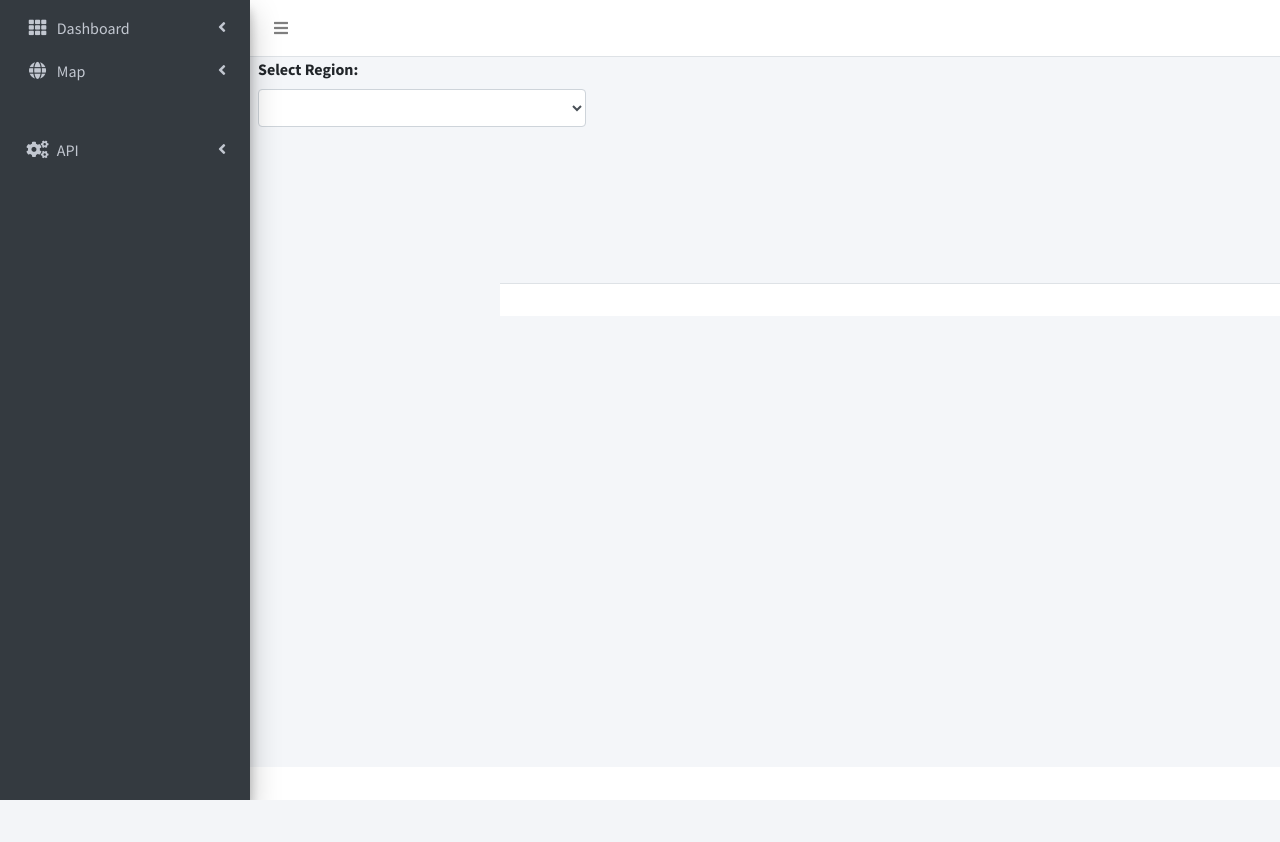
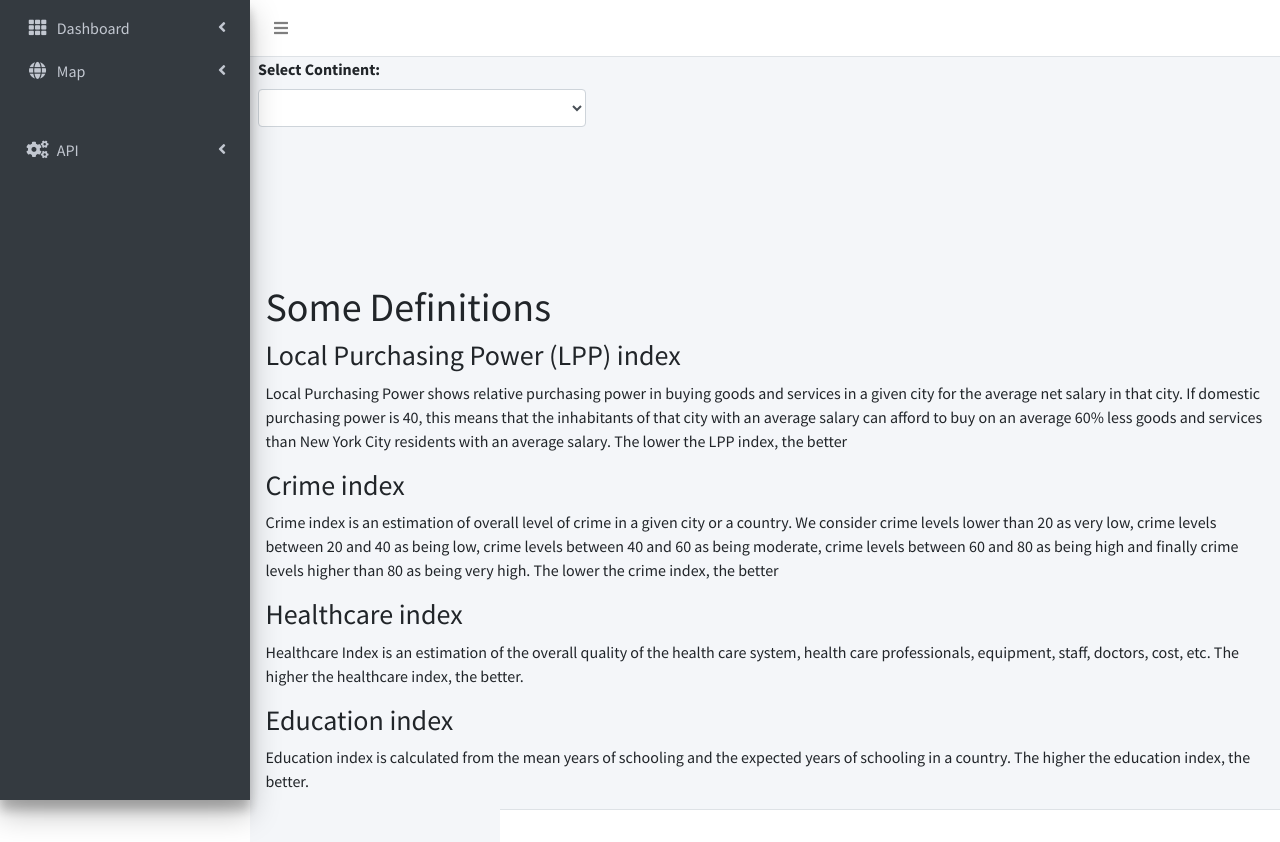
Before and after one commit to alphonsuscjw/Migration-Consultant, a Flask app: page / in a window 1280 px wide. Before the commit the page ends 800 px from the top, so only its background shows below. Run offline with Flask 2, Linux system fonts and the light colour scheme; data comes from the database, SQL or seed files in the repository; lists and menus that the app fills with data are empty; a map, chart or similar area stays blank; some libraries are stand-ins or nearby versions.

Commit message:
inserted definitions

```diff
--- a/app.py
+++ b/app.py
@@ -1,5 +1,4 @@
 # import necessary libraries
-
 import os
 from sqlalchemy.ext.automap import automap_base
 from sqlalchemy.orm import Session
@@ -30,7 +29,6 @@
 Countries = Base.classes.countries
 Cities = Base.classes.cities
 ########################################
-
 
 #Landing page
 @app.route('/')
--- a/static/js/app_dashboard.js
+++ b/static/js/app_dashboard.js
@@ -130,7 +130,7 @@
 
     // Create the labels and datasets for the top 5 countries
     let marksData = {
-    labels: ["LPP Index", "Crime Rate", "Healthcare Index"],
+    labels: ["LPP Index", "Crime Index", "Healthcare Index"],
     datasets: [
         {
             label: top_country.Countries,
--- a/templates/base.html
+++ b/templates/base.html
@@ -6,7 +6,7 @@
     <meta name="viewport" content="width=device-width, initial-scale=1">
     <meta http-equiv="x-ua-compatible" content="ie=edge">
 
-    <title>HDI Dashboard</title>
+    <title>The Best Migration Webpage</title>
 
     <!-- Font Awesome Icons -->
     <link rel="stylesheet" href="{{ url_for('static', filename='plugins/fontawesome-free/css/all.min.css') }}">
@@ -14,9 +14,6 @@
     <link rel="stylesheet" href="{{ url_for('static', filename='dist/css/adminlte.min.css') }}">
     <!-- Google Font: Source Sans Pro -->
     <link href="https://fonts.googleapis.com/css?family=Source+Sans+Pro:300,400,400i,700" rel="stylesheet">
-
-    <!-- {% block script %}
-    {% endblock script %} -->
 
 </head>
 
@@ -100,31 +97,50 @@
             <div class="content">
                 <div class="row">
                     <div class="col-md-4">
-                        <label for="selRegion">Select Region:</label>
+                        <label for="selRegion">Select Continent:</label>
                         <select id="selRegion" class="form-control">
                         </select>
                     </div>
-                    <!-- <div class="col-md-4">
-                        <label for="selSubRegion">Select Sub-Region:</label>
-                        <select id="selSubRegion" class="form-control" onchange="sub_regionChanged()">
-                        </select>
-                    </div>
-                    <div class="col-md-4">
-                        <label>Data Display:</label><br>
-                        <button id="btnCountry" class="btn btn-primary">Country</button>
-                        <button id="btnCity" class="btn btn-primary">City</button>
-                    </div> -->
                 </div>
                 <div class="container-fluid">
                     <div class="row">
                         <div class="col-md-12">
-                            <!-- <div id="selDataset" class="form-control"></div> -->
                             <div id="scatter"></div>
                             <canvas id="radar"></canvas>
+                            <div id="definitions">
+                                <h1>Some Definitions</h1>
+                                <h3>Local Purchasing Power (LPP) index</h3>
+                                <p>Local Purchasing Power shows relative purchasing power in buying goods and services
+                                     in a given city for the average net salary in that city.
+                                     If domestic purchasing power is 40, this means that the inhabitants of that
+                                     city with an average salary can afford to buy on an average 60% less goods and
+                                     services than New York City residents with an average salary. The lower the LPP index, the better</p>
+                                <h3>Crime index</h3>
+                                <p>Crime index is an estimation of overall level of crime in a given city or a country. We consider
+                                     crime levels lower than 20 as very low, crime levels between 20 and 40 as being low,
+                                      crime levels between 40 and 60 as being moderate, crime levels between 60 and 80 as
+                                      being high and finally crime levels higher than 80 as being very high. The lower the crime index, the better</p>
+                                <h3>Healthcare index</h3>
+                                <p>Healthcare Index is an estimation of the overall quality of the health care system, health care professionals, equipment, staff, doctors, cost, etc.
+                                    The higher the healthcare index, the better.
+                                </p>
+                                <h3>Education index</h3>
+                                <p>Education index is calculated from the mean years of schooling and the expected years of schooling in a country.
+                                    The higher the education index, the better.
+                                </p>
+                            </div>
                         </div>
                         <!-- /.row -->
                     </div><!-- /.container-fluid -->
                 </div>
+
+                    <div class="row">
+                        <div class="col-md-12">
+
+                        </div>
+                        <!-- /.row -->
+                    </div>
+
                 <!-- /.content -->
             </div>
             <!-- /.content-wrapper -->
```
